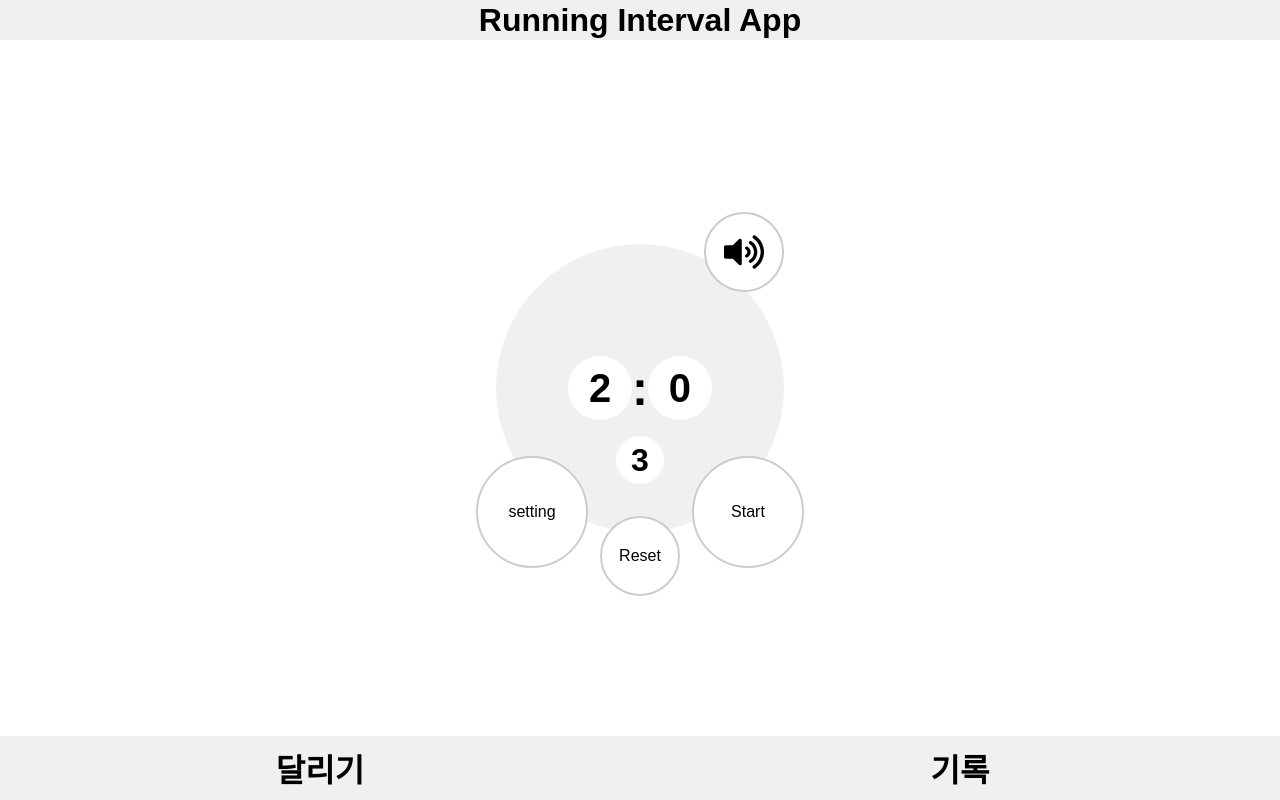
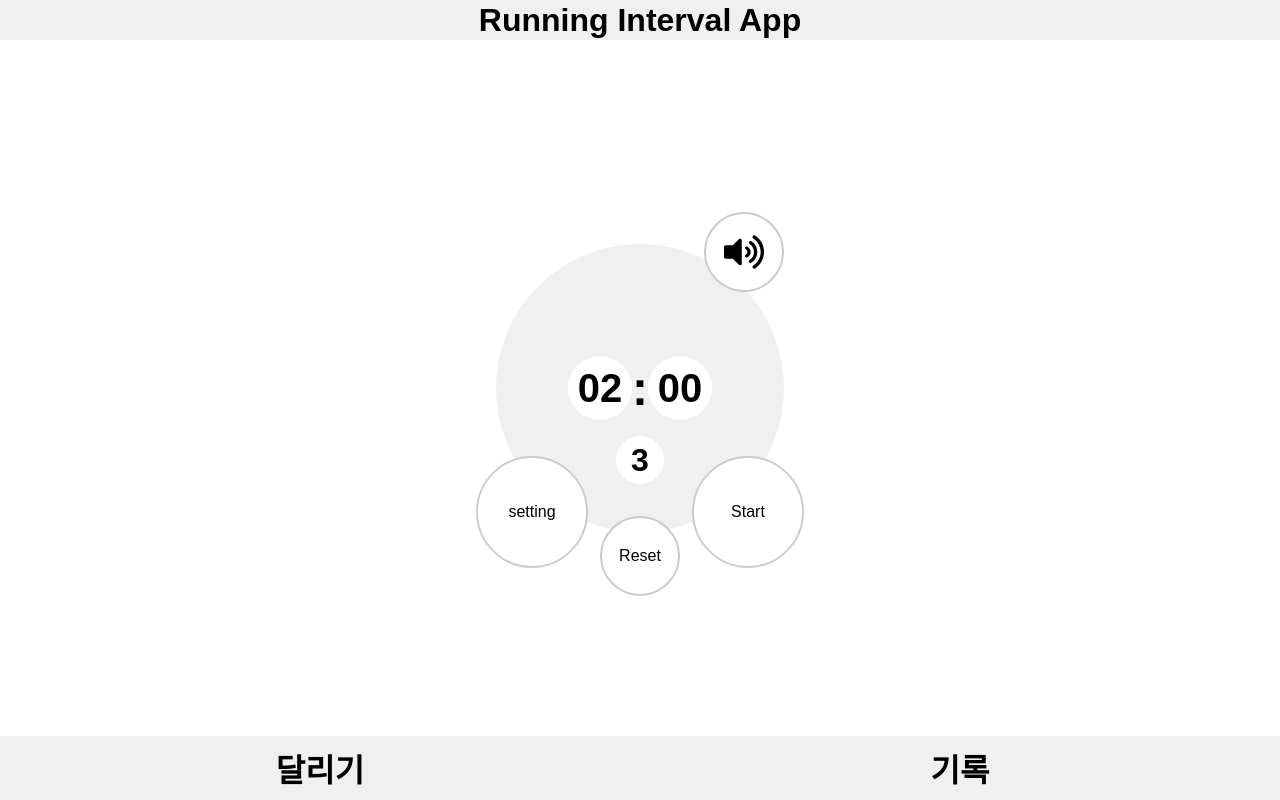
Before and after one commit to bjs0306b/running-interval-app, a React (Vite) app: page / in a window 1280 px wide. Built offline with nearby package versions, Linux system fonts and the light colour scheme.

Commit message:
준비 카운트 다운 기능 추가

```diff
--- a/src/components/SettingModal.tsx
+++ b/src/components/SettingModal.tsx
@@ -46,7 +46,7 @@ const SettingModal: React.FC = () => {
             type="number"
             min="0"
             max="59"
-            value={runningTimeMinutes}
+            value={String(runningTimeMinutes).padStart(2, "0")}
             onChange={(e) => setRunningTimeMinutes(Number(e.target.value))}
           />{" "}
           <h2>:</h2>
@@ -54,7 +54,7 @@ const SettingModal: React.FC = () => {
             type="number"
             min="0"
             max="59"
-            value={runningTimeSeconds}
+            value={String(runningTimeSeconds).padStart(2, "0")}
             onChange={(e) => setRunningTimeSeconds(Number(e.target.value))}
           />
         </TimeContainer>
@@ -64,7 +64,7 @@ const SettingModal: React.FC = () => {
             type="number"
             min="0"
             max="59"
-            value={restTimeMinutes}
+            value={String(restTimeMinutes).padStart(2, "0")}
             onChange={(e) => setRestTimeMinutes(Number(e.target.value))}
           />{" "}
           <h2>:</h2>
@@ -72,7 +72,7 @@ const SettingModal: React.FC = () => {
             type="number"
             min="0"
             max="59"
-            value={restTimeSeconds}
+            value={String(restTimeSeconds).padStart(2, "0")}
             onChange={(e) => setRestTimeSeconds(Number(e.target.value))}
           />
         </TimeContainer>
--- a/src/components/StartButton.tsx
+++ b/src/components/StartButton.tsx
@@ -3,6 +3,7 @@ import React from "react";
 // zustand store
 import { useTimerStore } from "../store/timeStore";
 import { useAudioStore } from "../store/audioStore";
+import { useRunStateStore } from "../store/runStateStore";
 
 // styled components
 import { StartButton as StyledStartButton } from "../styling/Runningpage.styled";
@@ -10,17 +11,25 @@ import { StartButton as StyledStartButton } from "../styling/Runningpage.styled"
 const StartButton: React.FC = () => {
 
   const isTimerActive = useTimerStore((state) => state.isTimerActive);
+  const initializeAudio = useAudioStore((state) => state.initializeAudio);
+  const setIsCountDown = useRunStateStore((state) => state.setIsCountDown);
+  const isCountDown = useRunStateStore((state) => state.isCountDown);
+  const isFirstStart = useRunStateStore((state) => state.isFirstStart);
   const toggleTimer = useTimerStore((state) => state.toggleTimer);
-  const initializeAudio = useAudioStore((state) => state.initializeAudio);
+  const setIsFirstStart = useRunStateStore((state) => state.setIsFirstStart);
 
   const handleClick = () => {
     initializeAudio();
-    toggleTimer();
+    if(isFirstStart){
+      setIsCountDown(true);
+      setIsFirstStart(false);
+    }
+    else toggleTimer();
   };
 
   return (
     <StyledStartButton onClick={handleClick}>
-      {isTimerActive ? "Pause" : "Start"}
+      {isTimerActive || isCountDown ? "Pause" : "Start"}
     </StyledStartButton>
   );
 };
--- a/src/page/RunningPage.tsx
+++ b/src/page/RunningPage.tsx
@@ -24,6 +24,7 @@ import {
   ClockContainer,
   ClockTime,
   RepeatCount,
+  CountDownTime,
 } from "../styling/Runningpage.styled";
 
 const RunningPage: React.FC = () => {
@@ -48,6 +49,11 @@ const RunningPage: React.FC = () => {
   const setCurrentRepeat = useRunStateStore((state) => state.setCurrentRepeat);
   const isRunning = useRunStateStore((state) => state.isRunning);
   const setIsRunning = useRunStateStore((state) => state.setIsRunning);
+  const isCountDown = useRunStateStore((state) => state.isCountDown);
+  const setIsCountDown = useRunStateStore((state) => state.setIsCountDown);
+  const countDown = useRunStateStore((state) => state.countDown);
+  const setCountDown = useRunStateStore((state) => state.setCountDown);
+  const toggleTimer = useTimerStore((state) => state.toggleTimer);
 
   useEffect(() => {
     setMinutes(runningTimeMinutes);
@@ -62,12 +68,21 @@ const RunningPage: React.FC = () => {
     repeatCount,
     setCurrentRepeat,
     stopTimer,
+    setIsCountDown,
   ]);
 
   useEffect(() => {
     let interval: number | undefined = undefined;
 
-    if (isTimerActive && currentRepeat > 0) {
+    if (isCountDown && countDown > 0) {
+      interval = window.setInterval(() => {
+        setCountDown(countDown - 1);
+      }, 1000);
+    } else if (isCountDown && countDown === 0) {
+      setIsCountDown(false);
+      toggleTimer();
+      setCountDown(3);
+    } else if (isTimerActive && currentRepeat > 0) {
       interval = window.setInterval(() => {
         if (seconds > 0) {
           setSeconds(seconds - 1);
@@ -114,34 +129,45 @@ const RunningPage: React.FC = () => {
 
     return () => clearInterval(interval);
   }, [
+    isCountDown,
+    countDown,
     isTimerActive,
+    currentRepeat,
     minutes,
     seconds,
     isRunning,
-    currentRepeat,
-    setMinutes,
-    setSeconds,
-    setCurrentRepeat,
-    setIsRunning,
-    stopTimer,
-    playNotification,
-    addRecord,
     runningTimeMinutes,
     runningTimeSeconds,
     restTimeMinutes,
     restTimeSeconds,
     repeatCount,
+    setMinutes,
+    setSeconds,
+    setCurrentRepeat,
+    setIsRunning,
+    setIsCountDown,
+    setCountDown,
+    stopTimer,
+    playNotification,
+    addRecord,
+    toggleTimer,
   ]);
 
   return (
     <RunningPageContainer>
       <TimerWrapper>
         <SilentButton />
-        <ClockContainer>
-          <RepeatCount>{currentRepeat}</RepeatCount>
-          <ClockTime data-testid="clock-time-m">{minutes}</ClockTime>:
-          <ClockTime data-testid="clock-time-s">{seconds}</ClockTime>
-        </ClockContainer>
+        {isCountDown ? (
+          <ClockContainer>
+            <CountDownTime>{countDown}</CountDownTime>
+          </ClockContainer>
+        ) : (
+          <ClockContainer>
+            <RepeatCount>{currentRepeat}</RepeatCount>
+            <ClockTime data-testid="clock-time-m">{String(minutes).padStart(2, "0")}</ClockTime>:
+            <ClockTime data-testid="clock-time-s">{String(seconds).padStart(2, "0")}</ClockTime>
+          </ClockContainer>
+        )}
         <SettingButton />
         <ResetButton />
         <StartButton />
--- a/src/store/runStateStore.ts
+++ b/src/store/runStateStore.ts
@@ -1,27 +1,50 @@
 import { create } from "zustand";
-import { useTimerStore, useSettingTimeStore, useRepeatStore } from "./timeStore";
+import {
+  useTimerStore,
+  useSettingTimeStore,
+  useRepeatStore,
+} from "./timeStore";
 
 interface RunState {
+  isCountDown: boolean;
+  countDown: number;
   isRunning: boolean;
   currentRepeat: number;
+  isFirstStart: boolean;
+  setIsCountDown: (isCountDown: boolean) => void;
+  setCountDown: (countDown: number) => void;
   setIsRunning: (isRunning: boolean) => void;
   setCurrentRepeat: (count: number) => void;
+  setIsFirstStart: (isFirstStart: boolean) => void;
   reset: () => void;
 }
 
 export const useRunStateStore = create<RunState>((set) => ({
+  isCountDown: false,
+  countDown: 3,
   isRunning: true,
   currentRepeat: 0,
+  isFirstStart: true,
+  setIsCountDown: (isCountDown) => set({ isCountDown }),
+  setCountDown: (countDown) => set({ countDown }),
   setIsRunning: (isRunning) => set({ isRunning }),
   setCurrentRepeat: (count) => set({ currentRepeat: count }),
+  setIsFirstStart: (isFirstStart) => set({ isFirstStart }),
 
   reset: () => {
-    const { runningTimeMinutes, runningTimeSeconds } = useSettingTimeStore.getState();
+    const { runningTimeMinutes, runningTimeSeconds } =
+      useSettingTimeStore.getState();
     const { repeatCount } = useRepeatStore.getState();
     const { stopTimer, setMinutes, setSeconds } = useTimerStore.getState();
 
     stopTimer();
-    set({ isRunning: true, currentRepeat: repeatCount });
+    set({
+      isRunning: true,
+      currentRepeat: repeatCount,
+      isCountDown: false,
+      countDown: 3,
+      isFirstStart: true,
+    });
     setMinutes(runningTimeMinutes);
     setSeconds(runningTimeSeconds);
   },
--- a/src/styling/Runningpage.styled.ts
+++ b/src/styling/Runningpage.styled.ts
@@ -89,3 +89,12 @@ export const SilentButton = styled(CircleButton)`
   top: -2rem;
   right: -0rem;
 `;
+
+export const CountDownTime = styled(CircleButton)`
+  position: absolute;
+  width: 12rem;
+  height: 12rem;
+  font-size: 10rem;
+  background-color: #f0f0f0;
+  border: none;
+`;
```
Also changed, not shown: 1 other file (tests, documents, lock files or other folders).
